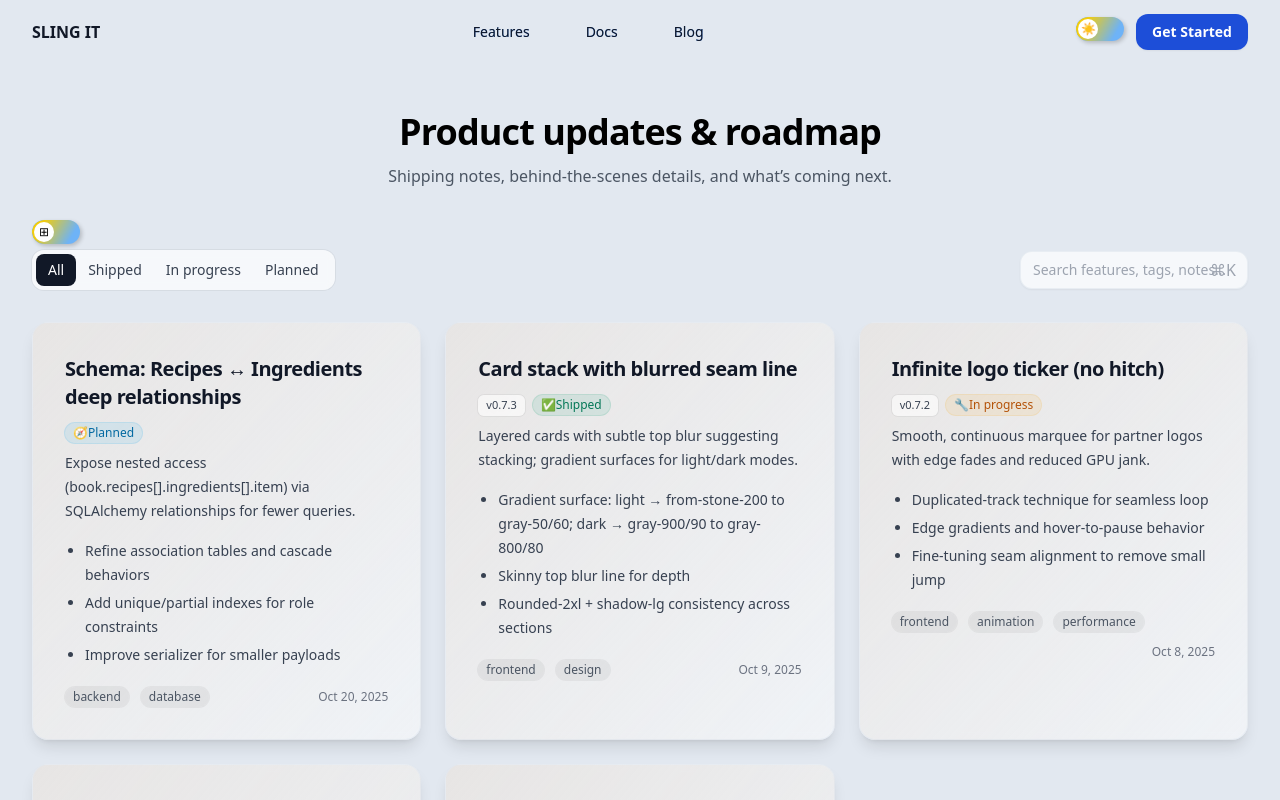
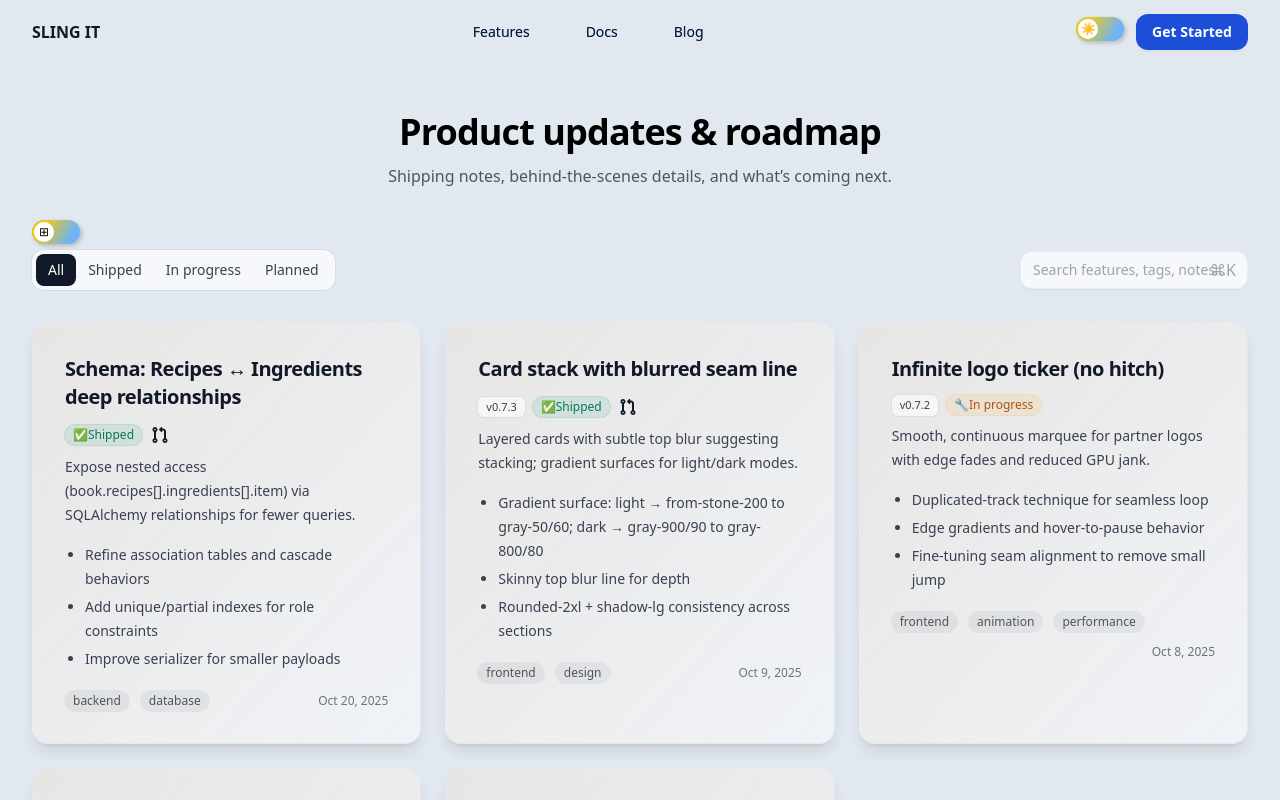
Before and after one commit to JoHeyJo/sling-it-product-site, a React (Vite) app: page /blog in a window 1280 px wide. Shown: the top 800 px of the page. Built offline with nearby package versions, Linux system fonts and the light colour scheme.

Commit message:
created github link for shipped featurs

```diff
--- a/package.json
+++ b/package.json
@@ -10,6 +10,9 @@
     "preview": "vite preview"
   },
   "dependencies": {
+    "@fortawesome/fontawesome-svg-core": "^7.3.0",
+    "@fortawesome/free-solid-svg-icons": "^7.3.0",
+    "@fortawesome/react-fontawesome": "^3.3.1",
     "react": "^19.1.1",
     "react-dom": "^19.1.1",
     "react-fast-marquee": "^1.6.5",
--- a/public/features.json
+++ b/public/features.json
@@ -3,6 +3,7 @@
     "id": "dark-mode-toggle",
     "title": "Dark mode class toggle + system preference",
     "status": "shipped",
+    "pullRequest": null,
     "date": "2025-10-01",
     "version": "v0.7.0",
     "summary": "Site-wide theme switch with graceful transitions, supports manual toggle and prefers-color-scheme (system).",
@@ -21,6 +22,7 @@
     "id": "logo-ticker",
     "title": "Infinite logo ticker (no hitch)",
     "status": "in-progress",
+    "pullRequest": null,
     "date": "2025-10-08",
     "version": "v0.7.2",
     "summary": "Smooth, continuous marquee for partner logos with edge fades and reduced GPU jank.",
@@ -35,6 +37,7 @@
     "id": "blurred-line-cards",
     "title": "Card stack with blurred seam line",
     "status": "shipped",
+    "pullRequest": null,
     "date": "2025-10-09",
     "version": "v0.7.3",
     "summary": "Layered cards with subtle top blur suggesting stacking; gradient surfaces for light/dark modes.",
@@ -49,6 +52,7 @@
     "id": "alb-ec2",
     "title": "EC2 + ALB deployment hardening",
     "status": "shipped",
+    "pullRequest": null,
     "date": "2025-09-28",
     "version": "infra-2025.9",
     "summary": "Gunicorn behind NGINX on EC2, fronted by ALB. Health checks stabilized; logs routable for live tail.",
@@ -63,7 +67,8 @@
   {
     "id": "recipes-model",
     "title": "Schema: Recipes ↔ Ingredients deep relationships",
-    "status": "planned",
+    "status": "shipped",
+    "pullRequest": "https://github.com/JoHeyJo/recipe-backend/commit/d1072a4552ba6f0aaad85bbb5c3eaf39ca9c82f7",
     "date": "2025-10-20",
     "summary": "Expose nested access (book.recipes[].ingredients[].item) via SQLAlchemy relationships for fewer queries.",
     "details": [
--- a/src/components/BlogCard.tsx
+++ b/src/components/BlogCard.tsx
@@ -17,7 +17,8 @@ function BlogCard({ f }: { f: Feature }) {
                 {f.version}
               </span>
             )}
-            <StatusBadge status={f.status} />
+            <StatusBadge pullRequest={f.pullRequest} status={f.status} />
+
           </div>
         </div>
 
--- a/src/components/common/StatusBadge.tsx
+++ b/src/components/common/StatusBadge.tsx
@@ -1,6 +1,14 @@
 export type FeatureStatus = "shipped" | "in-progress" | "planned";
+import { FontAwesomeIcon } from "@fortawesome/react-fontawesome";
+import { faCodePullRequest } from "@fortawesome/free-solid-svg-icons";
 
-function StatusBadge({ status }: { status: FeatureStatus }) {
+function StatusBadge({
+  status,
+  pullRequest,
+}: {
+  status: FeatureStatus;
+  pullRequest: string | null
+}) {
   const map: Record<FeatureStatus, string> = {
     shipped:
       "bg-emerald-600/10 text-emerald-700 ring-1 ring-emerald-600/20 dark:text-emerald-300",
@@ -16,12 +24,20 @@ function StatusBadge({ status }: { status: FeatureStatus }) {
         ? "In progress"
         : "Planned";
   return (
+    <>
       <span
         className={`inline-flex items-center gap-1 rounded-full px-2 py-0.5 text-xs font-medium ${map[status]}`}
       >
         {status === "shipped" ? "✅" : status === "in-progress" ? "🔧" : "🧭"}
         {label}
       </span>
+
+      {status === "shipped" && (
+        <a href={pullRequest}>
+          <FontAwesomeIcon icon={faCodePullRequest} />
+        </a>
+      )}
+    </>
   );
 }
 
```
Also changed, not shown: 1 other file (tests, documents, lock files or other folders). Lines whose indentation alone changed are shown as unchanged.
